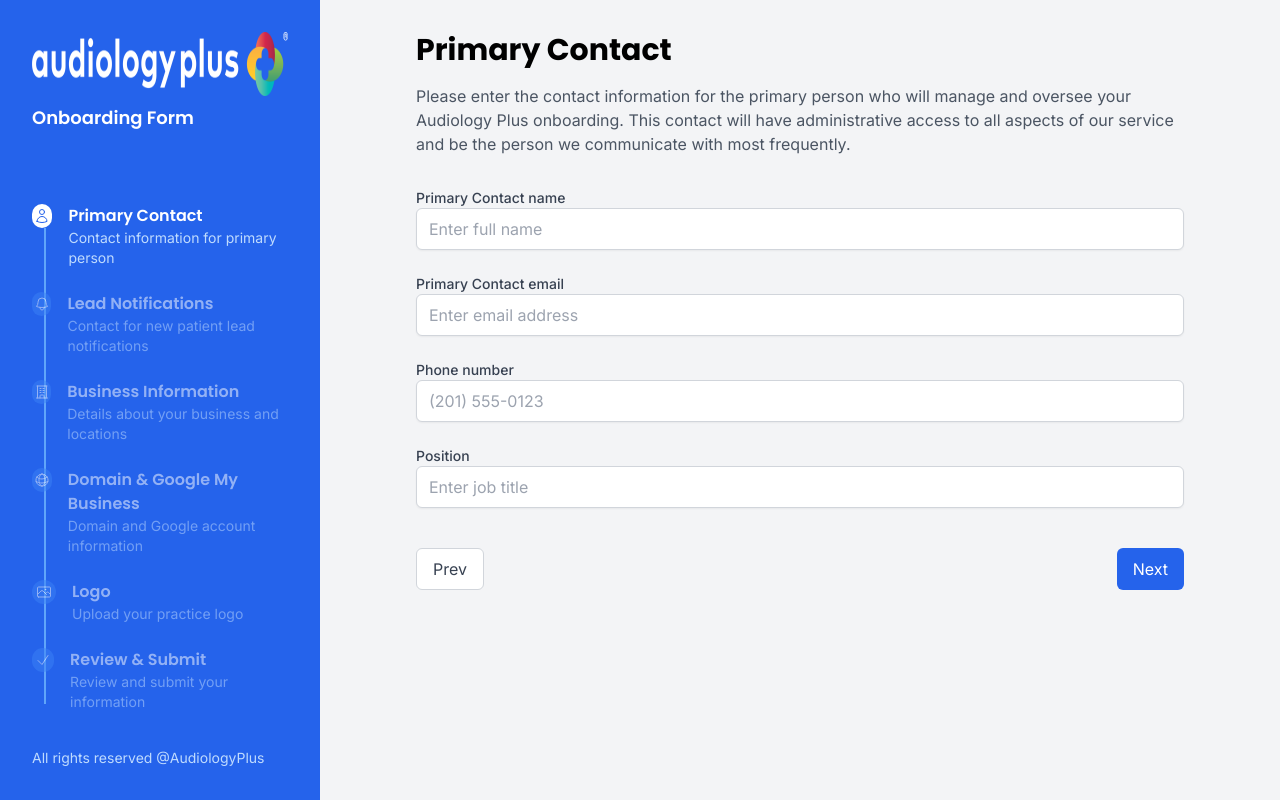
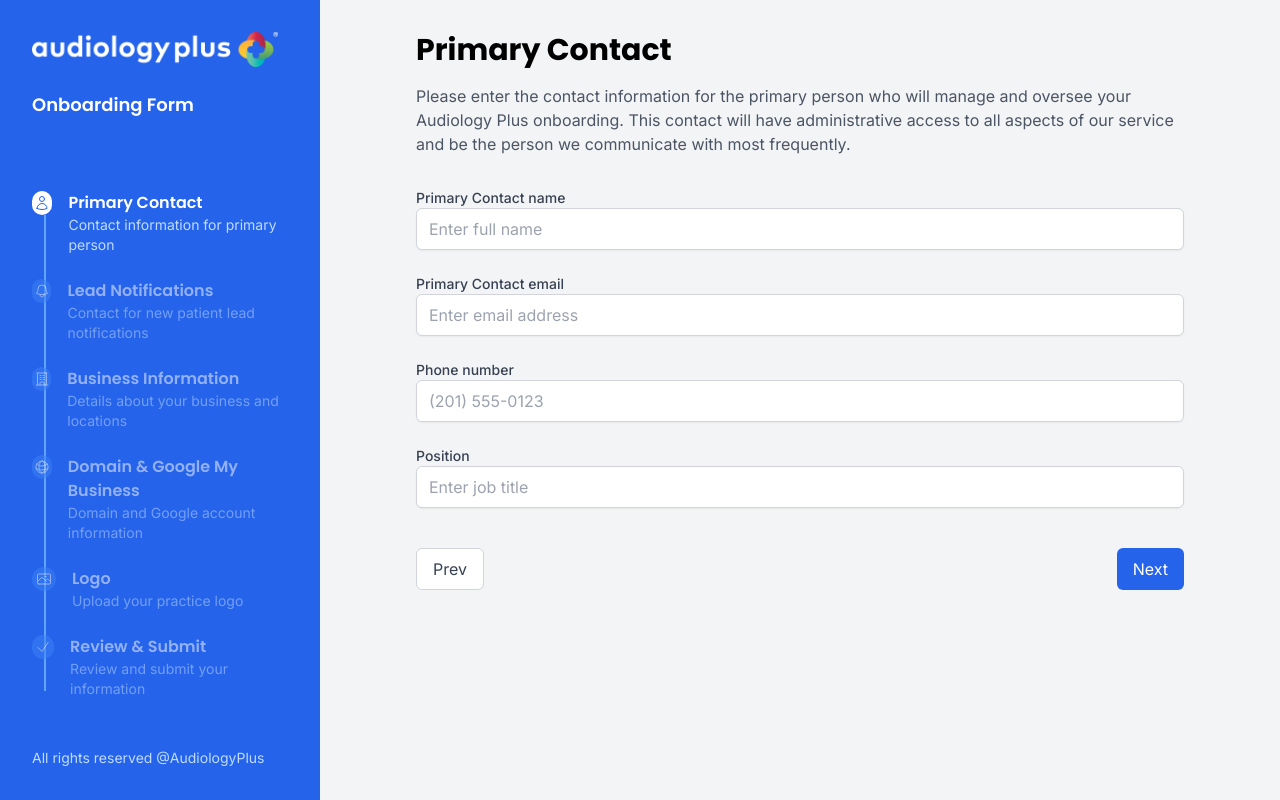
Before and after one commit to SolarisQuests/audiologyplus-onboarding-form, a React (Create React App) app: page /step1 in a window 1280 px wide. Built offline with nearby package versions, Linux system fonts and the light colour scheme.

Commit message:
Update FormWizard.js

```diff
--- a/src/components/FormWizard.js
+++ b/src/components/FormWizard.js
@@ -49,7 +49,7 @@ const FormWizard = () => {
     <div className="flex flex-col lg:flex-row min-h-screen bg-gray-100">
       <div className="w-full lg:w-1/4 bg-blue-600 text-white p-4 lg:p-8 flex flex-col">
         <div className="mb-6 lg:mb-12">
-          <img src='/Audiologylogo.png' alt="Audiology Plus Logo" className="h-16 mb-2" />
+          <img src='/Audiologylogo.png' alt="Audiology Plus Logo" className="h-[35px] mb-6" />
           <h2 className="text-lg font-semibold">Onboarding Form</h2>
         </div>
         <ProgressTracker currentStep={currentStep} />
```
